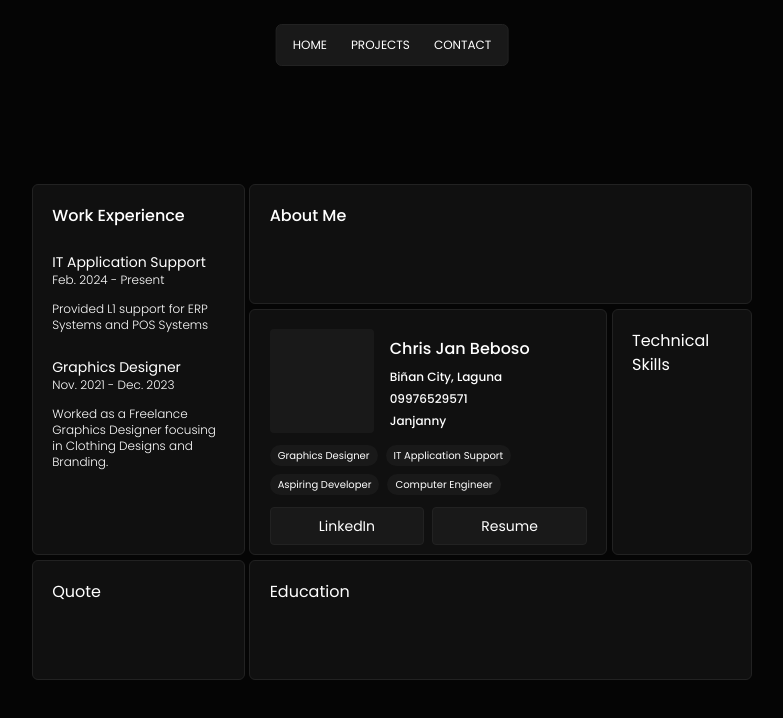
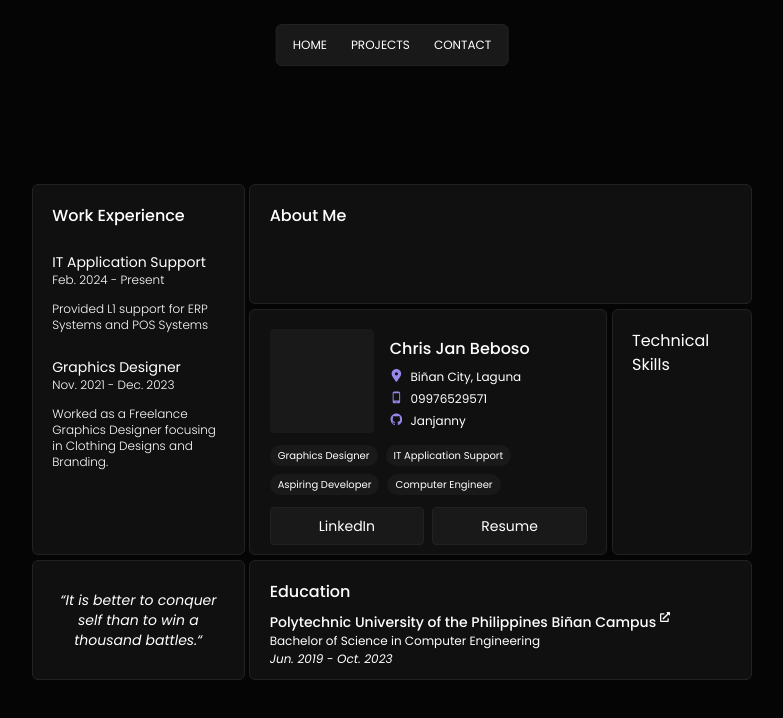
Before and after one commit to Janjanny/bento-portfolio, a React (Vite) app: page / in a window 1280 px wide. Shown: the top 718 px of the page, without its empty margins (248-1031 px from the left). Built offline with nearby package versions, Linux system fonts and the light colour scheme.

Commit message:
add icons

```diff
--- a/package.json
+++ b/package.json
@@ -14,6 +14,7 @@
     "prettier": "^3.3.3",
     "react": "^18.3.1",
     "react-dom": "^18.3.1",
+    "react-icons": "^5.2.1",
     "react-router-dom": "^6.25.1"
   },
   "devDependencies": {
--- /dev/null
+++ b/src/components/Education.jsx
@@ -0,0 +1,32 @@
+import React from "react";
+import { FaExternalLinkAlt } from "react-icons/fa";
+import { IconContext } from "react-icons";
+
+const Education = () => {
+  return (
+    <div className="w-full h-full flex flex-col gap-2">
+      <p className=" font-medium text-base">Education</p>
+
+      <div className="school text-xs flex flex-col gap-[.10rem]">
+        <a
+          href="https://www.pup.edu.ph/binan/"
+          target="_blank"
+          className=" font-medium text-sm hover:underline flex gap-1"
+        >
+          Polytechnic University of the Philippines Biñan Campus{" "}
+          <span className="text-xs">
+            <IconContext.Provider value={{ size: "10px" }}>
+              <FaExternalLinkAlt />
+            </IconContext.Provider>
+          </span>
+        </a>
+        <p className=" font-normal">
+          Bachelor of Science in Computer Engineering
+        </p>
+        <p className="italic">Jun. 2019 - Oct. 2023</p>
+      </div>
+    </div>
+  );
+};
+
+export default Education;
--- a/src/components/Profile.jsx
+++ b/src/components/Profile.jsx
@@ -1,43 +1,81 @@
-import React from 'react'
-
+import React from "react";
+import { IconContext } from "react-icons";
+import { FaLocationDot } from "react-icons/fa6";
+import { MdPhoneAndroid } from "react-icons/md";
+import { GrGithub } from "react-icons/gr";
 const Profile = () => {
-
-
-    const tags = ['Graphics Designer', 'IT Application Support', 'Aspiring Developer', 'Computer Engineer']
+  const tags = [
+    "Graphics Designer",
+    "IT Application Support",
+    "Aspiring Developer",
+    "Computer Engineer",
+  ];
 
   return (
-    <div className='w-full h-full flex flex-col justify-between gap-[.7rem]'>
+    <div className="w-full h-full flex flex-col justify-between gap-[.7rem]">
       <div className="profile-div flex gap-[1rem]">
         <div className="picture-div bg-button-color w-[6.5rem] h-[6.5rem] rounded "></div>
         <div className="name-div pt-[8px] font-medium">
           <p>Chris Jan Beboso</p>
-                <div className='flex flex-col text-xs gap-[6px] mt-[8px] '>
-                    <p>Biñan City, Laguna</p>
-                    <p>09976529571</p>
-                    <p>Janjanny</p>
+          <div className="flex flex-col font-normal text-xs gap-[6px] mt-[8px] ">
+            <p className="flex gap-2">
+              <span>
+                <IconContext.Provider
+                  value={{ size: ".8rem", color: "#9887EB" }}
+                >
+                  <FaLocationDot />
+                </IconContext.Provider>
+              </span>
+              Biñan City, Laguna
+            </p>
+            <p className="flex gap-2">
+              <span>
+                <IconContext.Provider
+                  value={{ size: ".8rem", color: "#9887EB" }}
+                >
+                  <MdPhoneAndroid />
+                </IconContext.Provider>
+              </span>
+              09976529571
+            </p>
+            <a
+              className="flex gap-2 hover:underline"
+              href="https://github.com/Janjanny"
+              target="_blank"
+            >
+              <span>
+                <IconContext.Provider
+                  value={{ size: ".8rem", color: "#9887EB" }}
+                >
+                  <GrGithub />
+                </IconContext.Provider>
+              </span>
+              Janjanny
+            </a>
           </div>
         </div>
       </div>
 
       <div className="tags-div flex flex-wrap text-[10px] gap-[8px]">
-
         {tags.map((tag) => (
-                <div className=' bg-button-color px-[.5rem] py-[.2rem] rounded-xl cursor-default flex'><div className='w-2px h-2px bg-primary-color'></div>{tag}</div>
+          <div className=" bg-button-color px-[.5rem] py-[.2rem] rounded-xl cursor-default flex">
+            <div className="w-2px h-2px bg-primary-color"></div>
+            {tag}
+          </div>
         ))}
-
       </div>
       <div className="button-div flex gap-2 text-center w-full justify-center items-center">
-            <div className=' bg-button-color text-sm w-full py-2 cursor-pointer rounded border border-stroke-color'>
-            <a href="/" target='_blank' >LinkedIn</a>
+        <div className=" bg-button-color text-sm w-full py-2 cursor-pointer rounded border border-stroke-color">
+          <a href="/" target="_blank">
+            LinkedIn
+          </a>
         </div>
-            <div className=' bg-button-color text-sm w-full py-2 cursor-pointer rounded border border-stroke-color'>
-            <a href="" >Resume</a>
+        <div className=" bg-button-color text-sm w-full py-2 cursor-pointer rounded border border-stroke-color">
+          <a href="">Resume</a>
         </div>
       </div>
     </div>
-  )
-}
+  );
+};
 
-
-
-export default Profile
+export default Profile;
--- /dev/null
+++ b/src/components/Quotes.jsx
@@ -0,0 +1,12 @@
+import React from "react";
+
+const Quotes = () => {
+  return (
+    <div className=" w-full h-full flex justify-center items-center text-center text-sm italic">
+      {" "}
+      <p>“It is better to conquer self than to win a thousand battles.“</p>
+    </div>
+  );
+};
+
+export default Quotes;
--- a/src/page/Home.jsx
+++ b/src/page/Home.jsx
@@ -2,6 +2,8 @@ import React from "react";
 import WorkExperience from "../components/WorkExperience";
 import AboutMe from "../components/AboutMe";
 import Profile from "../components/Profile";
+import Quotes from "../components/Quotes";
+import Education from "../components/Education";
 
 const Home = () => {
   return (
@@ -15,16 +17,16 @@ const Home = () => {
             <AboutMe />
           </div>
           <div className=" bg-grid-color border border-stroke-color rounded-md col-span-5 row-span-4 p-[1.2rem]">
-            <Profile/>
+            <Profile />
           </div>
           <div className=" bg-grid-color border border-stroke-color rounded-md col-span-2 row-span-4 p-[1.2rem]">
             Technical Skills
           </div>
           <div className=" bg-grid-color border border-stroke-color rounded-md col-span-3 row-span-2 p-[1.2rem]">
-            Quote
+            <Quotes />
           </div>
           <div className=" bg-grid-color border border-stroke-color rounded-md col-span-7 row-span-2 p-[1.2rem]">
-            Education
+            <Education />
           </div>
         </div>
       </div>
```
Also changed, not shown: 1 other file (tests, documents, lock files or other folders). Lines whose indentation alone changed are shown as unchanged.
